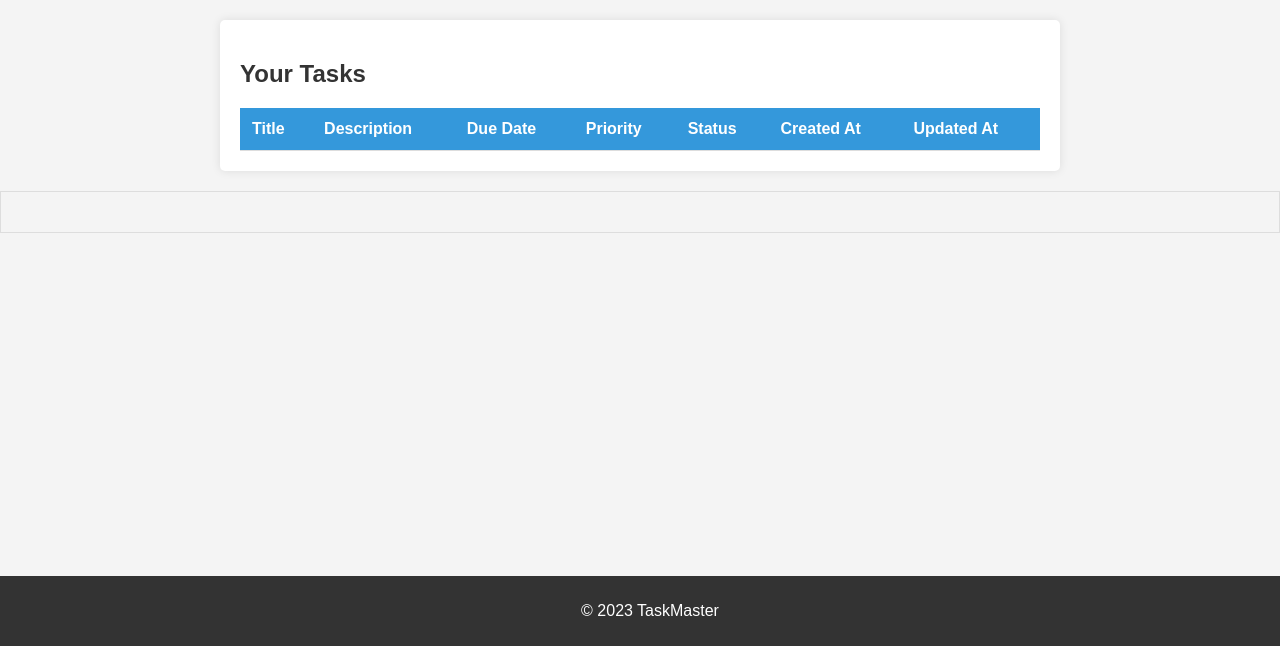
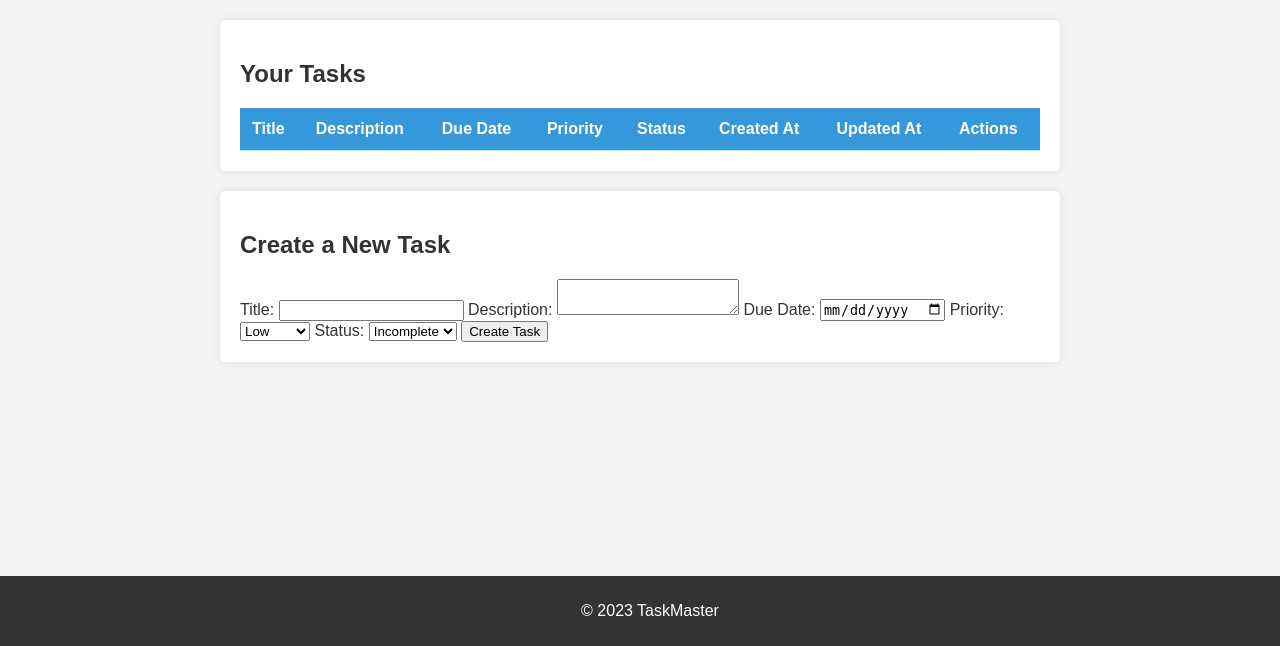
Before and after one commit to Xaldovah/TaskMaster, a Flask app: page /dashboard in a window 1280 px wide. Shown: the part 154-800 px from the top of the page. Run offline with Flask 3, Linux system fonts and the light colour scheme; the visitor is signed in with stand-in values (Sample User, id 1); lists and menus that the app fills with data are empty; parts of the project's set-up code (start-up, migrations or seed data) failed here and were passed over.

Commit message:
fixed the dashboard

```diff
--- a/app/templates/dashboard.html
+++ b/app/templates/dashboard.html
@@ -32,26 +32,44 @@
                     <th>Status</th>
                     <th>Created At</th>
                     <th>Updated At</th>
+                    <th>Actions</th>
                 </tr>
             </thead>
-        <tbody>
-            {% for task in tasks %}
-                <tr>
-                    <td>{{ task.title }}</td>
-                    <td>{{ task.description }}</td>
-                    <td>{{ task.due_date }}</td>
-                    <td>{{ task.priority }}</td>
-                    <td>{{ task.status }}</td>
-                    <td>{{ task.created_at }}</td>
-                    <td>{{ task.updated_at }}</td>
-                </tr>
-            {% endfor %}
+            <tbody id="task-list">
+                <!-- The fetched tasks will be inserted here -->
             </tbody>
         </table>
     </section>
-    <div id="main-content">
-        <!-- The fetched content will be inserted here -->
-    </div>
+
+    <section>
+        <h2>Create a New Task</h2>
+        <form id="create-task-form">
+            <label for="title">Title:</label>
+            <input type="text" id="title" name="title" required>
+
+            <label for="description">Description:</label>
+            <textarea id="description" name="description"></textarea>
+
+            <label for="due_date">Due Date:</label>
+            <input type="date" id="due_date" name="due_date">
+
+            <label for="priority">Priority:</label>
+            <select id="priority" name="priority">
+                <option value="Low">Low</option>
+                <option value="Medium">Medium</option>
+                <option value="High">High</option>
+            </select>
+
+            <label for="status">Status:</label>
+            <select id="status" name="status">
+                <option value="incomplete">Incomplete</option>
+                <option value="completed">Completed</option>
+            </select>
+
+            <button type="submit">Create Task</button>
+        </form>
+    </section>
+
     <footer>
         <p>© 2023 TaskMaster</p>
     </footer>
```
Lines whose indentation alone changed are shown as unchanged.
